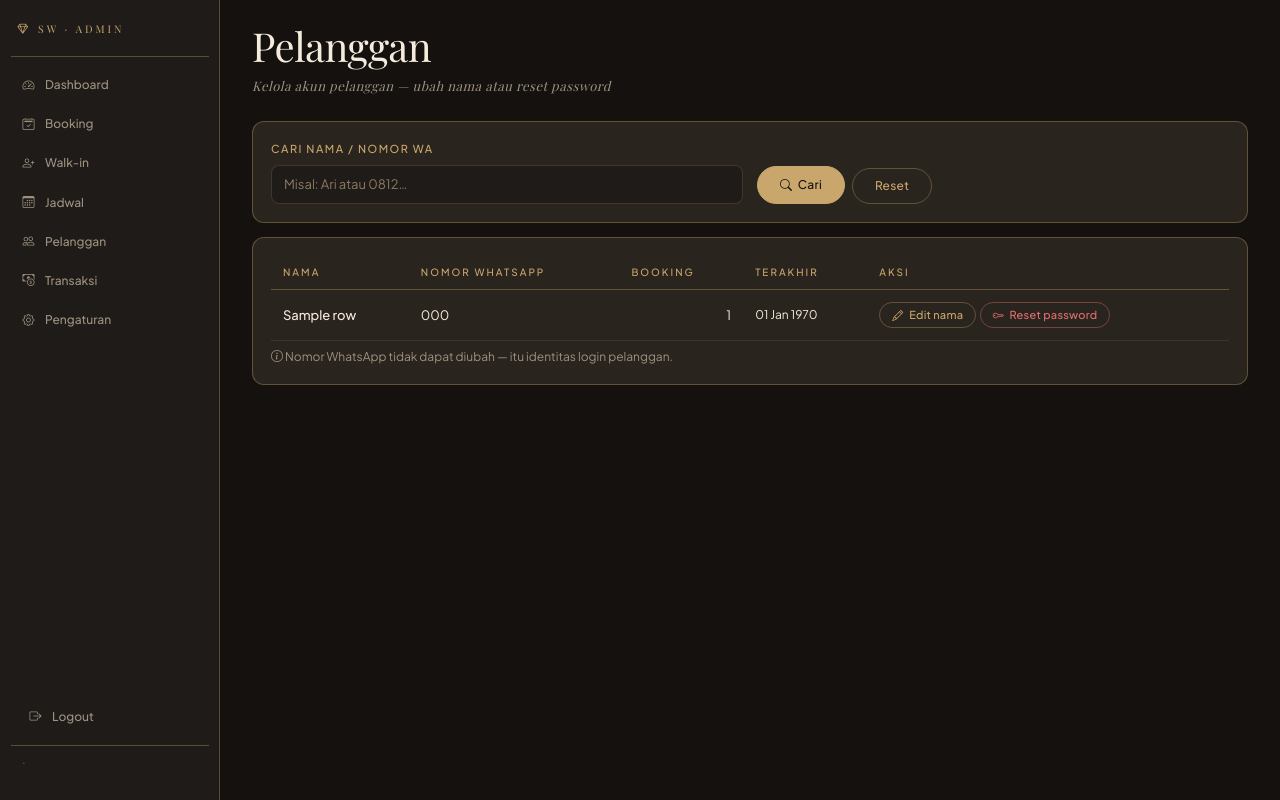
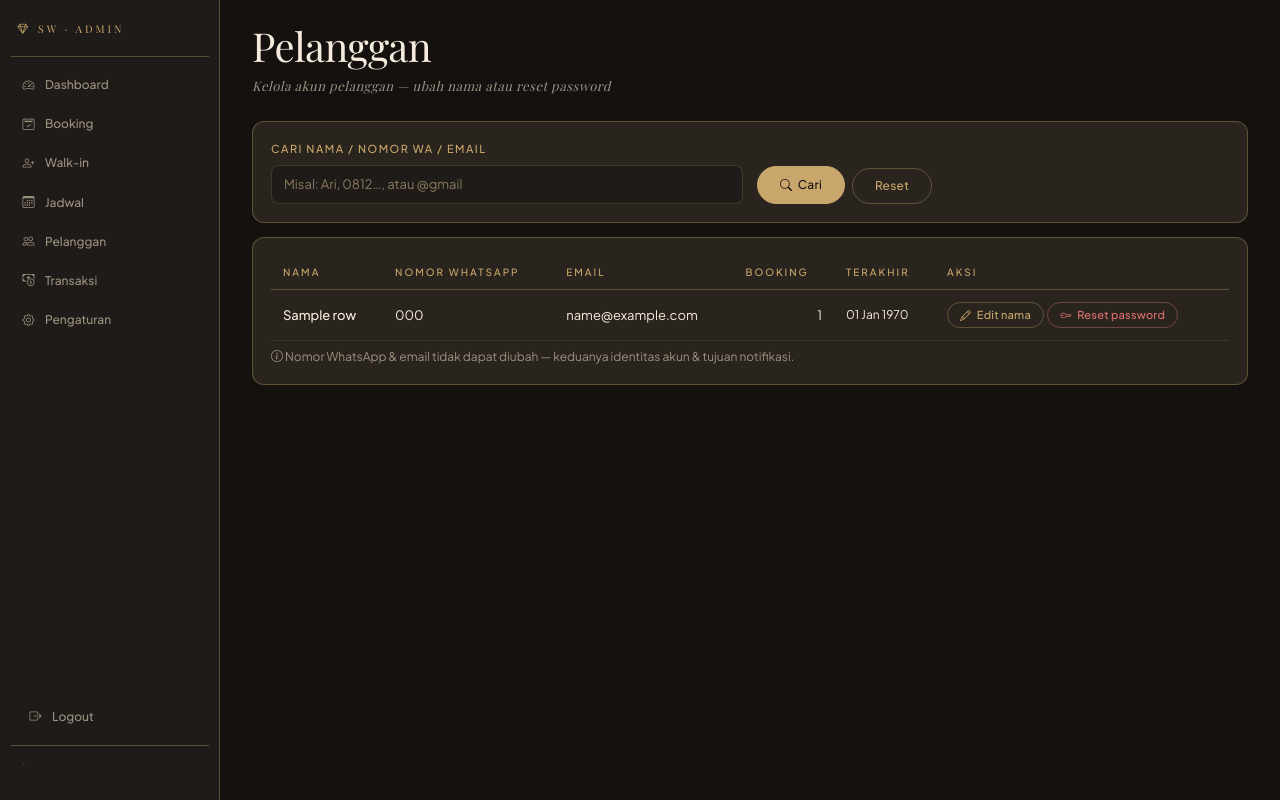
Before and after one commit to ryuken25/beauty-salon, a CodeIgniter 4 app: the page made by app/Views/admin/pelanggan/index.php in a window 1280 px wide. Run offline with PHP 8.4 and a stand-in for CodeIgniter, Linux system fonts and the light colour scheme; the template is opened without the code that fills it: most values are stand-ins (such as "Sample title", 1, 10 or a date in 2020); data that the repository does not hold is empty; some libraries are stand-ins or nearby versions; some web fonts are replaced.

Commit message:
feat(admin): tampilkan email + search by email di /admin/pelanggan
Email pelanggan sekarang adalah tujuan notifikasi (FASE 14), jadi
admin perlu lihat & cari berdasarkan email. Read-only di tabel — kalau
ada salah email, reset akun via Reset Password tetap satu-satunya
jalur recovery (pelanggan diminta hubungi admin via WA).

Controller: tambah u.email ke SELECT, tambah orLike('u.email') ke
search guard. View: kolom Email, search placeholder mengarahkan ke
'@gmail', caption diperbarui untuk menjelaskan WA + email read-only.

```diff
--- a/app/Controllers/Admin/PelangganController.php
+++ b/app/Controllers/Admin/PelangganController.php
@@ -21,7 +21,7 @@ class PelangganController extends BaseController
         $q = trim((string) $this->request->getGet('q'));
         $db = db_connect();
         $builder = $db->table('users u')
-            ->select('u.id, u.nama, u.nomor_hp, u.is_active, u.created_at, COUNT(b.id) AS total_booking, MAX(b.tanggal) AS terakhir')
+            ->select('u.id, u.nama, u.nomor_hp, u.email, u.is_active, u.created_at, COUNT(b.id) AS total_booking, MAX(b.tanggal) AS terakhir')
             ->join('bookings b', 'b.user_id = u.id', 'left')
             ->where('u.role', 'pelanggan')
             ->groupBy('u.id')
@@ -31,6 +31,7 @@ class PelangganController extends BaseController
             $builder->groupStart()
                 ->like('u.nama', $q)
                 ->orLike('u.nomor_hp', $q)
+                ->orLike('u.email', $q)
                 ->groupEnd();
         }
 
--- a/app/Views/admin/pelanggan/index.php
+++ b/app/Views/admin/pelanggan/index.php
@@ -11,8 +11,8 @@
 <form method="get" class="card-salon mb-3">
   <div class="row-salon cols-2">
     <div>
-      <label class="form-salon-label">Cari nama / nomor WA</label>
-      <input class="form-salon-input" type="text" name="q" value="<?= esc($q) ?>" placeholder="Misal: Ari atau 0812…">
+      <label class="form-salon-label">Cari nama / nomor WA / email</label>
+      <input class="form-salon-input" type="text" name="q" value="<?= esc($q) ?>" placeholder="Misal: Ari, 0812…, atau @gmail">
     </div>
     <div style="display:flex; align-items:end; gap:0.5rem;">
       <button class="btn-salon-primary" type="submit"><i class="bi bi-search"></i> Cari</button>
@@ -36,6 +36,7 @@
         <tr>
           <th>Nama</th>
           <th>Nomor WhatsApp</th>
+          <th>Email</th>
           <th class="text-right">Booking</th>
           <th>Terakhir</th>
           <th>Aksi</th>
@@ -46,6 +47,7 @@
           <tr>
             <td style="font-weight:500;"><?= esc($r['nama']) ?></td>
             <td><?= esc($r['nomor_hp']) ?></td>
+            <td><?= esc($r['email'] ?? '—') ?></td>
             <td class="text-right"><?= esc($r['total_booking']) ?></td>
             <td class="caption"><?= $r['terakhir'] ? esc(date('d M Y', strtotime($r['terakhir']))) : '—' ?></td>
             <td>
@@ -65,7 +67,7 @@
       </tbody>
     </table>
     <div class="caption mt-2">
-      <i class="bi bi-info-circle"></i> Nomor WhatsApp tidak dapat diubah — itu identitas login pelanggan.
+      <i class="bi bi-info-circle"></i> Nomor WhatsApp &amp; email tidak dapat diubah — keduanya identitas akun &amp; tujuan notifikasi.
     </div>
   <?php endif ?>
 </div>
```
